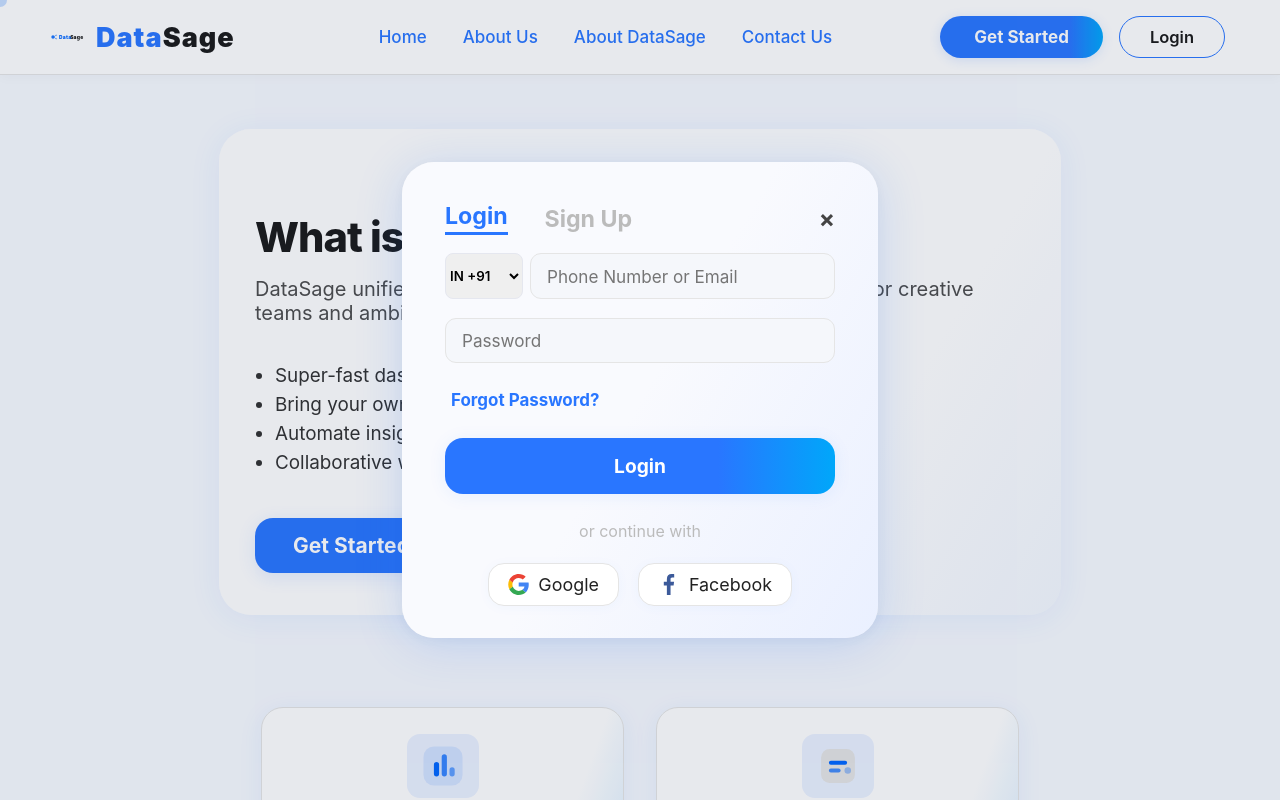
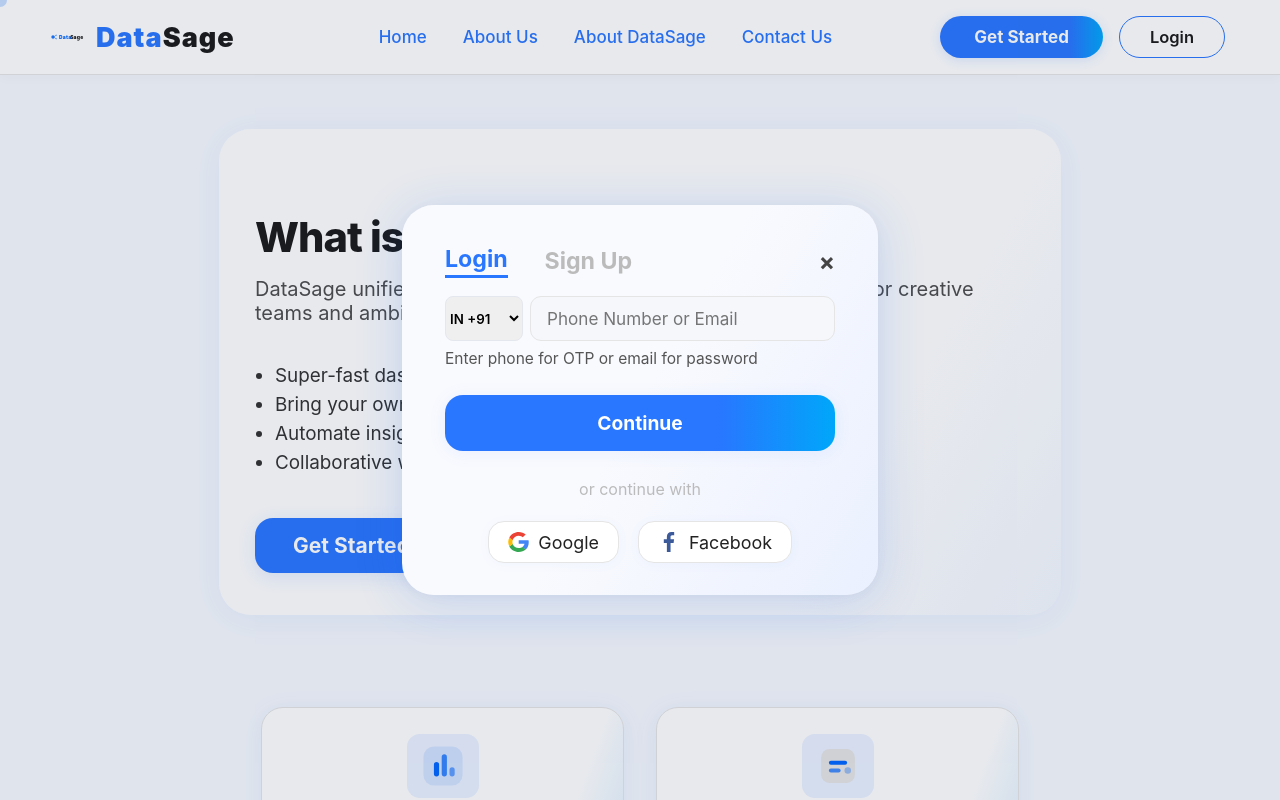
Before and after one commit to jarvis-oneai/oneai, a React (Vite) app in the folder datasage-frontend/: page / in a window 1280 px wide. Both pictures are taken after a click on the button "Login". Shown: the top 800 px of the page. Built offline with nearby package versions, Linux system fonts and the light colour scheme.

Commit message:
Improve login mode selection

```diff
--- a/datasage-frontend/src/components/AuthModal.css
+++ b/datasage-frontend/src/components/AuthModal.css
@@ -113,6 +113,7 @@
 }
 .auth-error { color: #d63031; font-size: 0.97rem; margin-top: -0.7rem; }
 .auth-info { color: #0096c7; font-size: 0.98rem; margin-top: -0.7rem; }
+.auth-hint { color: #555; font-size: 0.97rem; margin-top: -0.7rem; }
 .mode-btn {
   border: 1px solid #e5e7ef;
   background: #f7fafd;
--- a/datasage-frontend/src/components/AuthModal.jsx
+++ b/datasage-frontend/src/components/AuthModal.jsx
@@ -41,7 +41,7 @@
     password: "",
     loginOtp: "",
     loginCountry: "+91",
-    loginMode: "password", // or "otp"
+    loginMode: "", // will be set to 'otp' or 'password' when valid
     phone: "",
     signupCountry: "+91",
     otp: "",
@@ -69,7 +69,7 @@
         password: "",
         loginOtp: "",
         loginCountry: "+91",
-        loginMode: "password",
+        loginMode: "",
         phone: "",
         signupCountry: "+91",
         otp: "",
@@ -93,7 +93,7 @@
   }, [open, tab, defaultTab]);
 
   // ---- HELPERS ----
-  const isPhone = (v) => /^\d{7,}$/.test(v.replace(/\D/g, "")); // crude, basic
+  const isPhone = (v) => /^\d{10,}$/.test(v.replace(/\D/g, "")); // require full length
   const isEmail = (v) => /\S+@\S+\.\S+/.test(v);
 
   // ---- INPUT CHANGE ----
@@ -102,7 +102,13 @@
     setForm((f) => {
       const updated = { ...f, [name]: value };
       if (name === "loginId") {
-        updated.loginMode = isPhone(value) ? "otp" : "password";
+        if (isPhone(value)) {
+          updated.loginMode = "otp";
+        } else if (isEmail(value)) {
+          updated.loginMode = "password";
+        } else {
+          updated.loginMode = "";
+        }
       }
       return updated;
     });
@@ -397,7 +403,13 @@
               </select>
               <input
                 name="loginId"
-                placeholder="Phone Number or Email"
+                placeholder={
+                  form.loginMode === "otp"
+                    ? "Phone Number"
+                    : form.loginMode === "password"
+                    ? "Email"
+                    : "Phone Number or Email"
+                }
                 className="auth-input"
                 value={form.loginId}
                 onChange={handleChange}
@@ -405,6 +417,9 @@
                 style={{ flex: 1 }}
               />
             </div>
+            {!form.loginMode && (
+              <div className="auth-hint">Enter phone for OTP or email for password</div>
+            )}
             {/* Password field only for email login */}
             {form.loginMode === "password" && (
               <input
@@ -430,7 +445,11 @@
             )}
             {errors.loginId && <div className="auth-error">{errors.loginId}</div>}
             <button className="auth-btn" type="submit" disabled={loading}>
-              {form.loginMode === "otp" ? "Send OTP" : "Login"}
+              {form.loginMode === "otp"
+                ? "Send OTP"
+                : form.loginMode === "password"
+                ? "Login"
+                : "Continue"}
             </button>
             <div className="auth-divider">or continue with</div>
             <div className="auth-socials">
```
